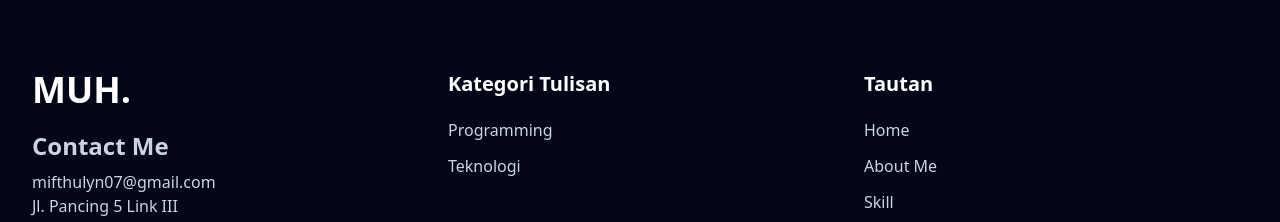
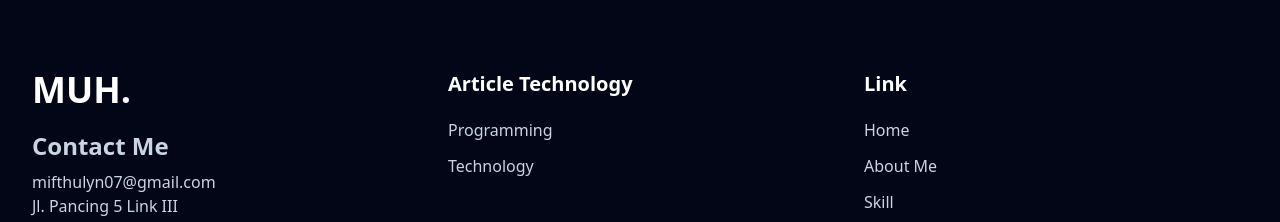
Before and after one commit to mifthulyn07/portofolio-with-tailwind, a website: page index.html in a window 1280 px wide. Shown: the part 5299-5521 px from the top of the page. Drawn offline with Linux system fonts and the light colour scheme.

```diff
--- a/index.html
+++ b/index.html
@@ -6,6 +6,7 @@
     <meta name="viewport" content="width=device-width, initial-scale=1.0" />
     <title>Miftahul Ulyana Hutabarat</title>
     <link href="src/output.css" rel="stylesheet" />
+    <link rel="icon" href="dist/img/blob.jpg" />
   </head>
   <body>
     <!-- navigation -->
@@ -754,7 +755,9 @@
     <!-- footer -->
     <footer class="bg-dark pt-24 pb-12">
       <div class="container">
+        <!-- footer top-->
         <div class="flex flex-wrap">
+          <!-- contact me -->
           <div class="w-full px-4 mb-12 text-slate-300 md:w-1/3">
             <h2 class="font-bold text-4xl text-white mb-5">MUH.</h2>
             <h3 class="font-bold text-2xl mb-2">Contact Me</h3>
@@ -762,9 +765,10 @@
             <p>Jl. Pancing 5 Link III</p>
             <p>Medan, North Sumatera 20251</p>
           </div>
+          <!-- Article Categories -->
           <div class="w-full px-4 mb-12 md:w-1/3">
             <h3 class="font-semibold text-xl text-white mb-5">
-              Kategori Tulisan
+              Article Technology
             </h3>
             <ul class="text-slate-300">
               <li>
@@ -778,13 +782,14 @@
                 <a
                   href="#"
                   class="inline-block text-base hover:text-primary mb-3"
-                  >Teknologi</a
+                  >Technology</a
                 >
               </li>
             </ul>
           </div>
+          <!-- link -->
           <div class="w-full px-4 mb-12 md:w-1/3">
-            <h3 class="font-semibold text-xl text-white mb-5">Tautan</h3>
+            <h3 class="font-semibold text-xl text-white mb-5">Link</h3>
             <ul class="text-slate-300">
               <li>
                 <a
@@ -839,6 +844,7 @@
           </div>
         </div>
 
+        <!-- Footer Bottom -->
         <div class="w-full pt-10 border-t border-slate-700">
           <div class="flex items-center justify-center mb-5">
             <!-- linkedln -->
```
Also changed, not shown: dist/img/blob.jpg (added), src/output.css, 1 other file.
